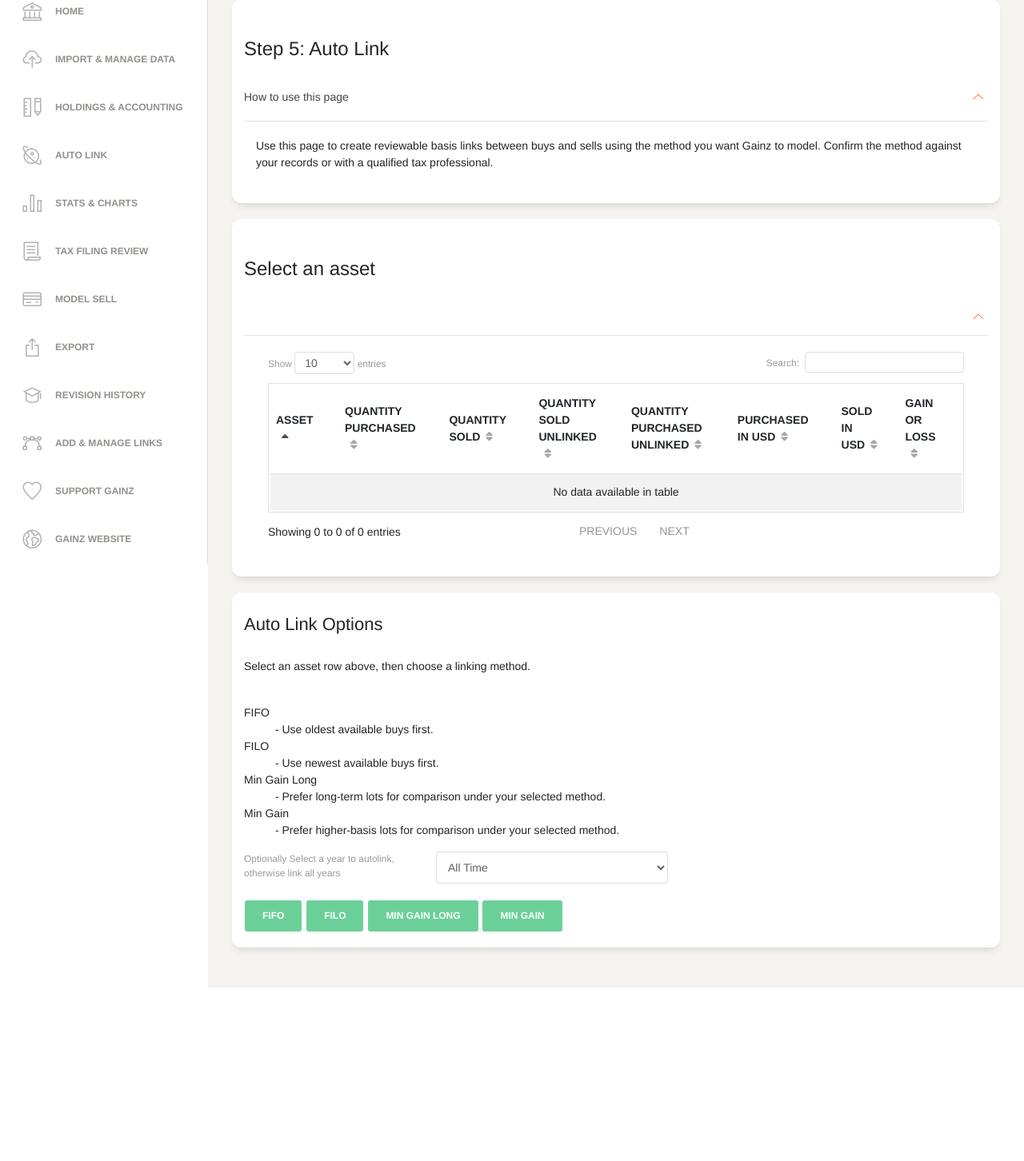
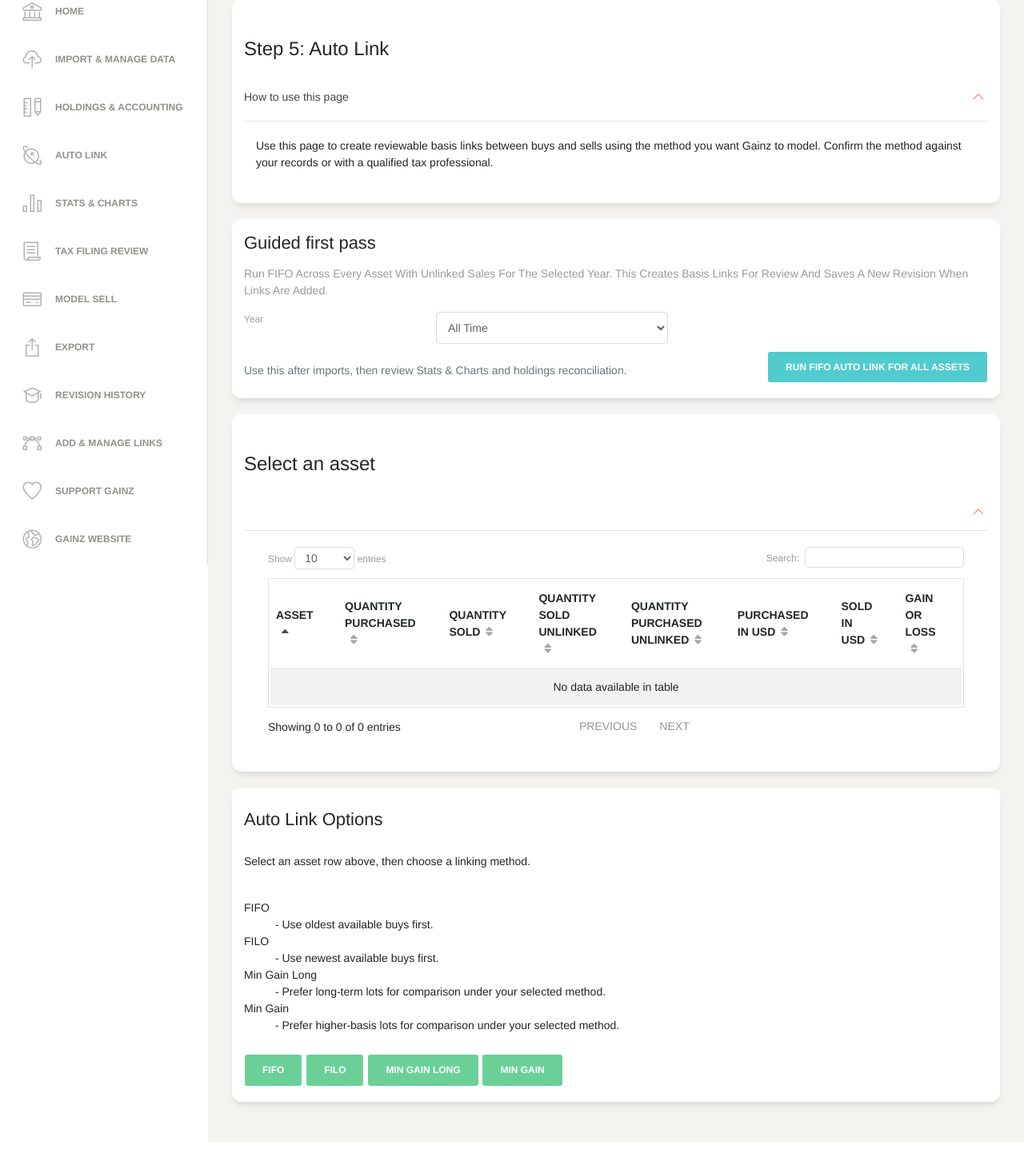
Before and after one commit to salexandert/Gainz, a Flask app: page /auto_link/ in a window 1280 px wide. Shown: the part 94-1546 px from the top of the page at 80% size. Before the commit the page ends 1329 px from the top, so only its background shows below. Run offline with Flask 3, Linux system fonts and the light colour scheme; a user stored in the database is signed in; data comes from the database, SQL or seed files in the repository; some libraries are stand-ins or nearby versions; some web fonts are replaced.

Commit message:
Add guided all-asset FIFO auto-link

```diff
--- a/app/auto_link/routes.py
+++ b/app/auto_link/routes.py
@@ -109,6 +109,35 @@
     message = AutoLinkService().auto_link(transactions, asset=asset, algo=algo_type, year=year)
 
     return jsonify(message)
+
+
+@blueprint.route('/auto_link_all_fifo', methods=['POST'])
+@login_required
+def auto_link_all_fifo():
+    transactions = current_app.config['transactions']
+    year_value = request.json.get('year', 'All Time') if request.json else 'All Time'
+    service = AutoLinkService()
+    selected_year = service.selected_year(year_value)
+
+    result = service.auto_link_unlinked_sales(
+        transactions,
+        algo='fifo',
+        year=selected_year,
+        save_description="Added FIFO basis links from Auto Link guided action",
+    )
+
+    result['failures'] = [
+        {
+            'asset': failure.get('asset'),
+            'unlinkable': failure.get('unlinkable'),
+            'quantity': failure.get('quantity'),
+            'timestamp': str(failure.get('timestamp')),
+            'algo': failure.get('algo'),
+        }
+        for failure in result['failures']
+    ]
+
+    return jsonify(result)
 
 
 @blueprint.route('/auto_link_pre_check', methods=['POST'])
--- a/app/auto_link/templates/auto_link.html
+++ b/app/auto_link/templates/auto_link.html
@@ -36,6 +36,32 @@
   </div>
 </div>
 <!-- /Page Description and Instructions -->
+<div class="row">
+  <div class="col-md-12">
+    <div class="card">
+      <div class="card-body">
+        <h5 class="card-title">Guided first pass</h5>
+        <p class="card-category">Run FIFO across every asset with unlinked sales for the selected year. This creates basis links for review and saves a new revision when links are added.</p>
+        <div class="form-group row left align">
+          <label class="control-label col-md-3 col-sm-3">Year</label>
+          <div class="col-md-4 col-sm-4">
+            <select value="" id="auto_link_year_dropdown" class="form-control">
+              {% for year in years %}
+                <option> {{ year }} </option>
+              {% endfor %}
+            </select>
+          </div>
+        </div>
+        <div class="d-flex flex-column flex-md-row justify-content-between align-items-md-center">
+          <div>
+            <span id="auto_link_all_result" class="d-block text-muted">Use this after imports, then review Stats & Charts and holdings reconciliation.</span>
+          </div>
+          <button id="auto_link_all_fifo" type="button" class="btn btn-primary mt-2 mt-md-0" data-url="{{ url_for('auto_link_blueprint.auto_link_all_fifo') }}">Run FIFO Auto Link For All Assets</button>
+        </div>
+      </div>
+    </div>
+  </div>
+</div>
 
 <!-- All Asset Stats Table -->
 <div class="row">
@@ -128,21 +154,6 @@
           <br>  &nbsp &nbsp &nbsp &nbsp &nbsp - Prefer higher-basis lots for comparison under your selected method.
         </p>
 
-        <div class="form-group row left align">
-          <label class="control-label col-md-3 col-sm-3 ">Optionally Select a year to autolink, otherwise link all years</label>
-          <div class="col-md-4 col-sm-4">
-            <select value="" id='auto_link_year_dropdown' class="form-control">
-
-              {% for year in years %}
-
-                  <option> {{ year }} </option>
-
-              {% endfor %}
-
-            </select>
-          </div>
-        </div>
-
         <button type="button" id="link_w_fifo" class="btn btn-success">FIFO</button>
         <button type="button" id="link_w_filo" class="btn btn-success">FILO</button>
         <button type="button" id="min_gain_long" class="btn btn-success">Min Gain Long</button>
--- a/app/base/static/assets/js/custom.js
+++ b/app/base/static/assets/js/custom.js
@@ -889,10 +889,87 @@
 
 // Auto Link Page
 $(document).ready(function() {
+    if ($('#al_stats_datatable').length == 0) {
+        return;
+    }
+
     var table = $('#al_stats_datatable').DataTable({
         select: {
             style: 'single'
         },
+    });
+
+    function autoLinkShowResult(message, isError) {
+        $('#auto_link_all_result')
+            .removeClass('text-muted text-danger text-success')
+            .addClass(isError ? 'text-danger' : 'text-success')
+            .text(message);
+    }
+
+    function selectedAutoLinkAsset() {
+        return table.row({selected:true}).data();
+    }
+
+    function runSelectedAutoLink(algo) {
+        var selectedAsset = selectedAutoLinkAsset();
+
+        if (!selectedAsset) {
+            autoLinkShowResult('Select an asset row before running that method.', true);
+            return;
+        }
+
+        $.ajax({
+            type: "POST",
+            url: "/auto_link/auto_link_asset",
+            data: JSON.stringify({
+                'algo': algo,
+                'asset': selectedAsset,
+                'year': $('#auto_link_year_dropdown').find(":selected").val()
+              }),
+            dataType: "json",
+            contentType: 'application/json',
+            success: function (data) {
+                autoLinkShowResult(data || 'Auto Link complete. Review generated links before using reports.', false);
+                window.setTimeout(function () {
+                    location.reload();
+                }, 800);
+            },
+            error: function () {
+                autoLinkShowResult('Auto Link could not run. Review the selected asset and try again.', true);
+            },
+        });
+    }
+
+    $("#auto_link_all_fifo").click(function(){
+        var button = $(this);
+        var originalText = button.text();
+        var endpoint = button.data('url') || "/auto_link/auto_link_all_fifo";
+
+        autoLinkShowResult('Running FIFO Auto Link across assets with unlinked sales...', false);
+        button.prop('disabled', true).text('Linking...');
+
+        $.ajax({
+            type: "POST",
+            url: endpoint,
+            data: JSON.stringify({
+                'year': $('#auto_link_year_dropdown').find(":selected").val()
+              }),
+            dataType: "json",
+            contentType: 'application/json',
+            success: function (data) {
+                var message = data && data.message ? data.message : 'FIFO Auto Link complete. Review generated links before using reports.';
+                autoLinkShowResult(message, false);
+                window.setTimeout(function () {
+                    location.reload();
+                }, 1000);
+            },
+            error: function () {
+                autoLinkShowResult('FIFO Auto Link could not run. Review imports and basis lots, then try again.', true);
+            },
+            complete: function () {
+                button.prop('disabled', false).text(originalText);
+            },
+        });
     });
 
 
@@ -918,78 +995,19 @@
     // } );
 
     $("#min_gain_long").click(function(){
-        $.ajax({
-            type: "POST",
-            url: "/auto_link/auto_link_asset",
-            data: JSON.stringify({
-                'algo': 'min_gain_long',
-                'asset': $('#al_stats_datatable').DataTable().row( {selected:true} ).data(),
-                'year': $('#auto_link_year_dropdown').find(":selected").val()
-              }),
-            dataType: "json",
-            contentType: 'application/json',
-            success: function (data) {
-                alert(data)
-                location.reload()
-            },
-        });
-
+        runSelectedAutoLink('min_gain_long');
     });
 
     $("#min_gain").click(function(){
-        $.ajax({
-            type: "POST",
-            url: "/auto_link/auto_link_asset",
-            data: JSON.stringify({
-                'algo': 'min_gain',
-                'asset': $('#al_stats_datatable').DataTable().row( {selected:true} ).data(),
-                'year': $('#auto_link_year_dropdown').find(":selected").val()
-              }),
-            dataType: "json",
-            contentType: 'application/json',
-            success: function (data) {
-                alert(data)
-                location.reload()
-            },
-        });
-
+        runSelectedAutoLink('min_gain');
     });
 
     $("#link_w_fifo").click(function(){
-        $.ajax({
-            type: "POST",
-            url: "/auto_link/auto_link_asset",
-            data: JSON.stringify({
-                'algo': 'fifo',
-                'asset': $('#al_stats_datatable').DataTable().row( {selected:true} ).data(),
-                'year': $('#auto_link_year_dropdown').find(":selected").val()
-              }),
-            dataType: "json",
-            contentType: 'application/json',
-            success: function (data) {
-                alert(data)
-                location.reload()
-            },
-        });
-
+        runSelectedAutoLink('fifo');
     });
 
     $("#link_w_filo").click(function(){
-        $.ajax({
-            type: "POST",
-            url: "/auto_link/auto_link_asset",
-            data: JSON.stringify({
-                'algo': 'filo',
-                'asset': $('#al_stats_datatable').DataTable().row( {selected:true} ).data(),
-                'year': $('#auto_link_year_dropdown').find(":selected").val()
-              }),
-            dataType: "json",
-            contentType: 'application/json',
-            success: function (data) {
-                alert(data)
-                location.reload()
-            },
-        });
+        runSelectedAutoLink('filo');
     });
 
 
```
Also changed, not shown: Tests/test_transactions_engine.py (+23 -0 lines), app/services/auto_link_service.py (+73 -0 lines), app/stats/routes.py (+12 -34 lines).
